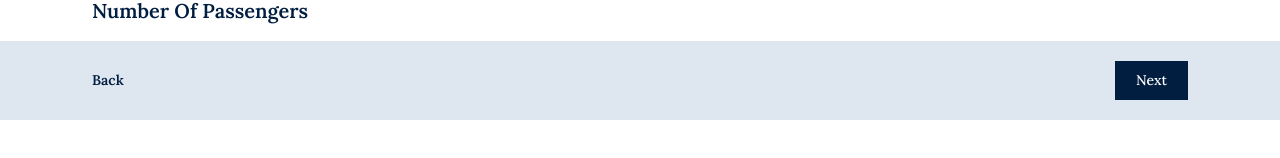
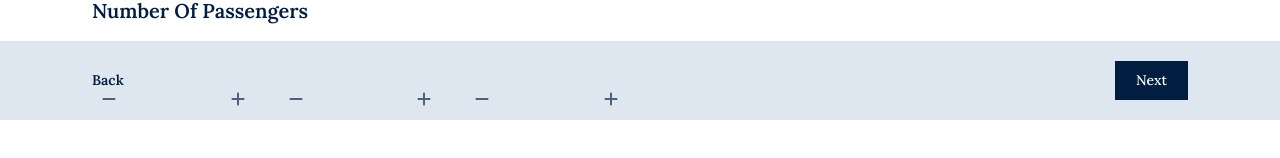
Before and after one commit to VII-Tech-Solutions/AwalTerminalWebsite, a Vue app: page /elite-form2 in a window 1280 px wide. Shown: the part 680-838 px from the top of the page. Built offline with nearby package versions, Linux system fonts and the light colour scheme.

Commit message:
logo and form plus minus icon

```diff
--- a/src/App.css
+++ b/src/App.css
@@ -391,6 +391,27 @@ textarea {
     width: 165px;
     margin-left: 15px;
 }
+.input-group .minus-icon, .input-group .plus-icon {
+    color: #4d627a;
+    font-size: 16px;
+    position: absolute;
+    top: 0;
+    bottom: 0;
+    margin: auto;
+    z-index: 9;
+	cursor: pointer;
+}
+.input-group .minus-icon {
+    left: 10px;
+}
+.input-group .plus-icon {
+    right: 10px;
+}
+.input-group .form-control {
+    text-align: center;
+    padding-left: 25px;
+    padding-right: 25px;
+}
 /* MEDIA QUERY */
 @media (max-width: 1199px) {
 .container{max-width: 960px;}
--- a/src/components/EliteForm/EliteFormStep2.vue
+++ b/src/components/EliteForm/EliteFormStep2.vue
@@ -88,19 +88,31 @@
                                     <div class="col-lg-2 ">
                                         <div class="form-group">
                                             <label class="form-label text-capitalize">Adults <span class="asterik">*</span></label>
-                                            <input type="text" class="form-control" placeholder="e.g. 2">
+                                            <div class="input-group">
+                                                <span class="fa fa-minus minus-icon"></span>
+                                                <input type="text" class="form-control" placeholder="e.g. 2"/>
+                                                <span class="fa fa-plus plus-icon"></span>
+                                            </div>
                                         </div>
                                     </div>
                                     <div class="col-lg-2">
                                         <div class="form-group">
                                             <label class="form-label text-capitalize">Children <span class="fw-normal text-lowercase">(2 to 12 years)</span> </label>
-                                            <input type="text" class="form-control" placeholder="e.g. 1">
+                                             <div class="input-group">
+                                                <span class="fa fa-minus minus-icon"></span>
+                                                <input type="text" class="form-control" placeholder="e.g. 1"/>
+                                                <span class="fa fa-plus plus-icon"></span>
+                                            </div>
                                         </div>
                                     </div>
                                     <div class="col-lg-2">
                                         <div class="form-group">
                                             <label class="form-label text-capitalize">Infants <span class="fw-normal text-lowercase">(below 2 years)</span></label>
-                                            <input type="text" class="form-control" placeholder="e.g. 0">
+                                             <div class="input-group">
+                                                <span class="fa fa-minus minus-icon"></span>
+                                                <input type="text" class="form-control" placeholder="e.g. 0"/>
+                                                <span class="fa fa-plus plus-icon"></span>
+                                            </div>
                                         </div>
                                     </div>
                                 </div>
--- a/src/components/Footer/Footer.vue
+++ b/src/components/Footer/Footer.vue
@@ -128,6 +128,7 @@ export default {
 }
 .footer-nav .logo-img {
     margin-right: 60px;
+    width: 65px;
 }
 .footer-nav {
     padding: 30px 0px;
--- a/src/components/GeneralAviationForm/FormStep2.vue
+++ b/src/components/GeneralAviationForm/FormStep2.vue
@@ -38,7 +38,12 @@
                                         </div>
                                         <div class="form-group">
                                             <label class="form-label">Nature of Flight<span class="asterik">*</span></label>
-                                            <input type="text" class="form-control" placeholder="Nature of Flight">
+
+                                             <div class="input-group">
+                                                <span class="fa fa-minus minus-icon"></span>
+                                                <input type="text" class="form-control" placeholder="Nature of Flight">
+                                                <span class="fa fa-plus plus-icon"></span>
+                                            </div>
                                         </div>
                                     </div>
                                     <div class="col-lg-6 mb-0">
--- a/src/components/Header/Header.vue
+++ b/src/components/Header/Header.vue
@@ -3,9 +3,9 @@
     <nav class="navbar fixed-top navbar-expand-lg">
       <div class="container">
         <router-link class="navbar-brand" to="/">
-          <img class="logo" src="../../assets/images/logo.png" alt="logo a" />
+          <img class="img-fluid logo" src="../../assets/images/logo.png" alt="logo a" />
           <img
-            class="log-dark"
+            class="img-fluid log-dark"
             src="../../assets/images/footer-logo.png"
             alt="logo a"
           />
@@ -211,6 +211,7 @@ export default {
 }
 .header .navbar .navbar-brand {
   margin-right: 35px;
+  width: 65px;
 }
 .header .navbar-expand-lg .navbar-nav .nav-item {
   padding: 0 25px;
```
Also changed, not shown: src/assets/images/footer-logo.png, src/assets/images/logo.png.
